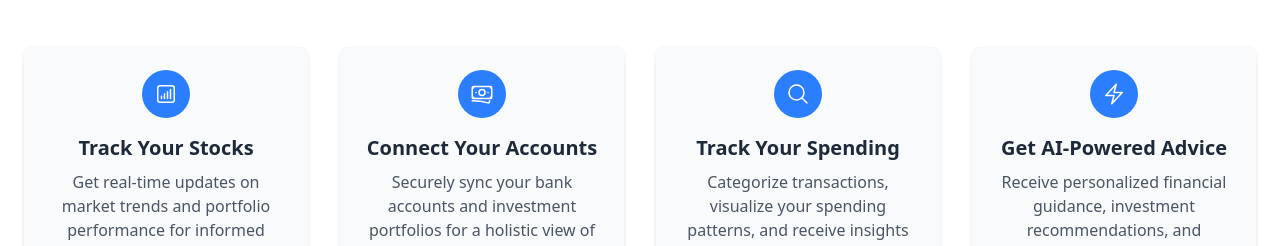
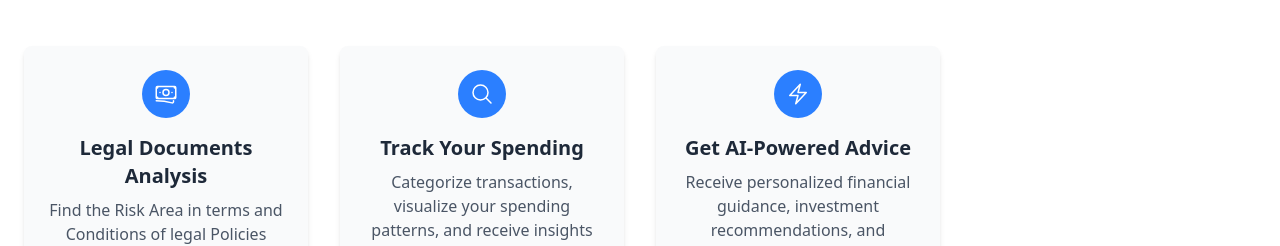
Before and after one commit to RamharshDandekar/FinTech, a React (Vite) app: page / in a window 1280 px wide. Shown: the part 548-794 px from the top of the page. Built offline with nearby package versions, Linux system fonts and the light colour scheme; no server answers.

Commit message:
Update HowItWorksSection.jsx

```diff
--- a/src/components/ui/HowItWorksSection.jsx
+++ b/src/components/ui/HowItWorksSection.jsx
@@ -16,14 +16,9 @@ function HowItWorksSection() {
                 <h2 className="text-3xl font-semibold text-gray-800 mb-12">How Our AI Financial Assistant Works</h2>
                 <div className="grid grid-cols-1 md:grid-cols-4 gap-8">
                     <FeatureCard
-                        icon={<ChartBarSquareIconOutline className="w-6 h-6" />}
-                        title="Track Your Stocks"
-                        description="Get real-time updates on market trends and portfolio performance for informed investing strategies."
-                    />
-                    <FeatureCard
                         icon={<BanknotesIconOutline className="w-6 h-6" />}
-                        title="Connect Your Accounts"
-                        description="Securely sync your bank accounts and investment portfolios for a holistic view of your finances."
+                        title="Legal Documents Analysis"
+                        description="Find the Risk Area in terms and Conditions of legal Policies"
                     />
                     <FeatureCard
                         icon={<MagnifyingGlassIconOutline className="w-6 h-6" />}
```
